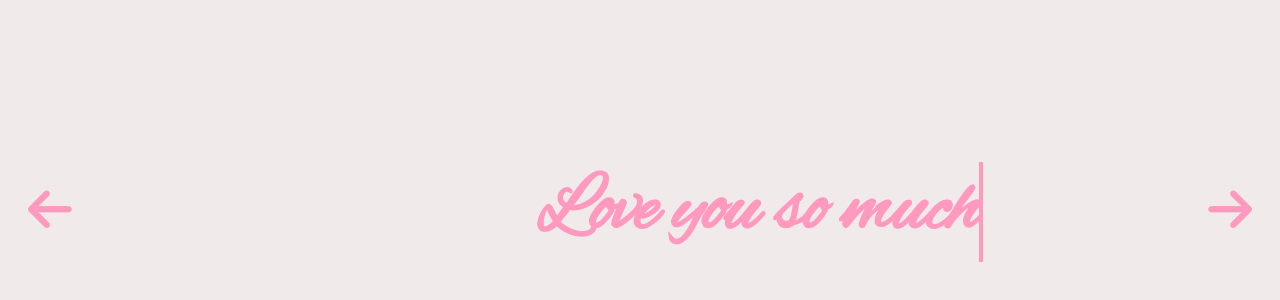
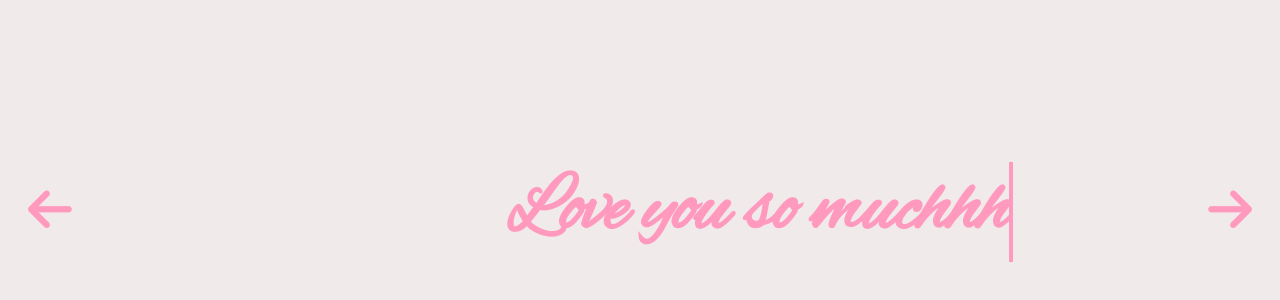
Before and after one commit to kieuduy/One-month-anni, a plain HTML site: page page13.html in a window 1280 px wide. Shown: the part 176-476 px from the top of the page. Drawn offline with Linux system fonts and the light colour scheme.

Commit message:
Update page13.html

```diff
--- a/page13.html
+++ b/page13.html
@@ -13,7 +13,7 @@
 </head>
 <body>
     <div class="container">
-        <span class="text line-1">Love you so much</span><nav></nav>
+        <span class="text line-1">Love you so muchhh</span><nav></nav>
     </div>
     <!-- ARROW -->
     <a href="page12.html" class="back-arrow">
```
